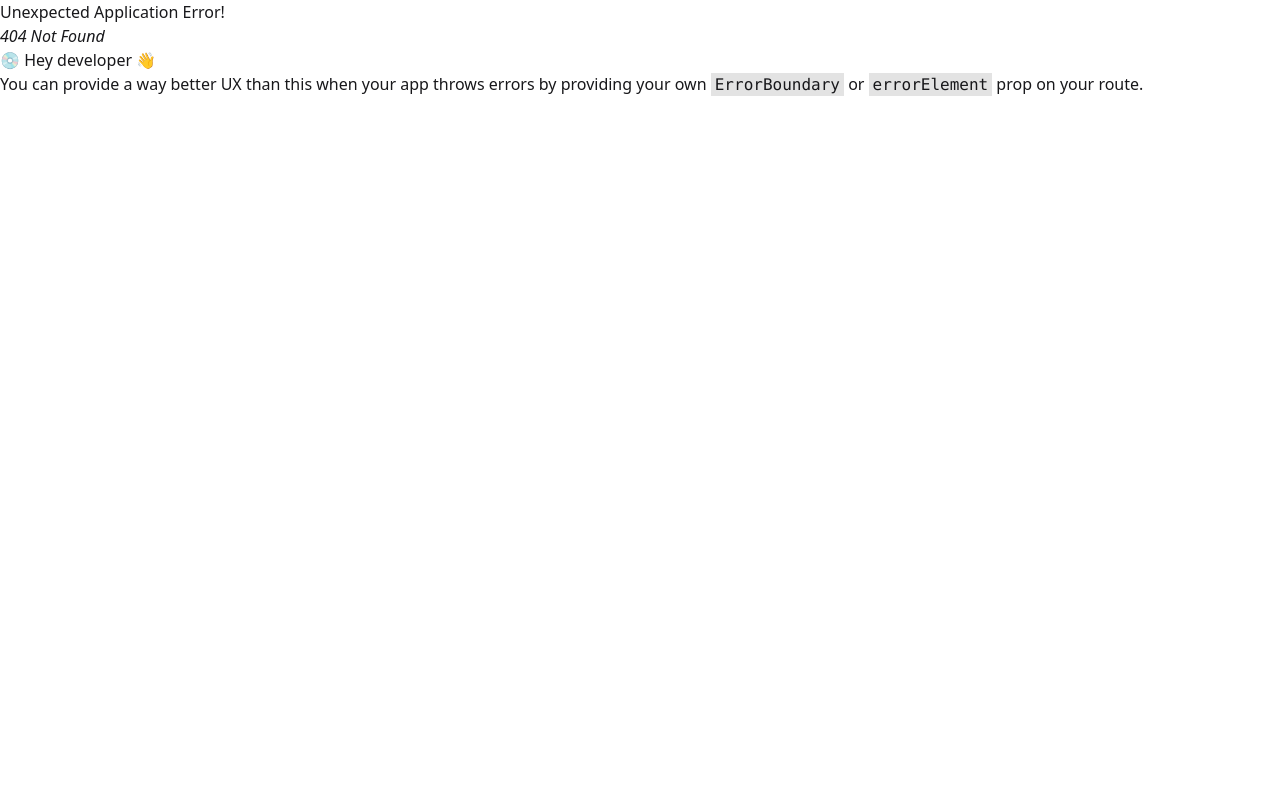
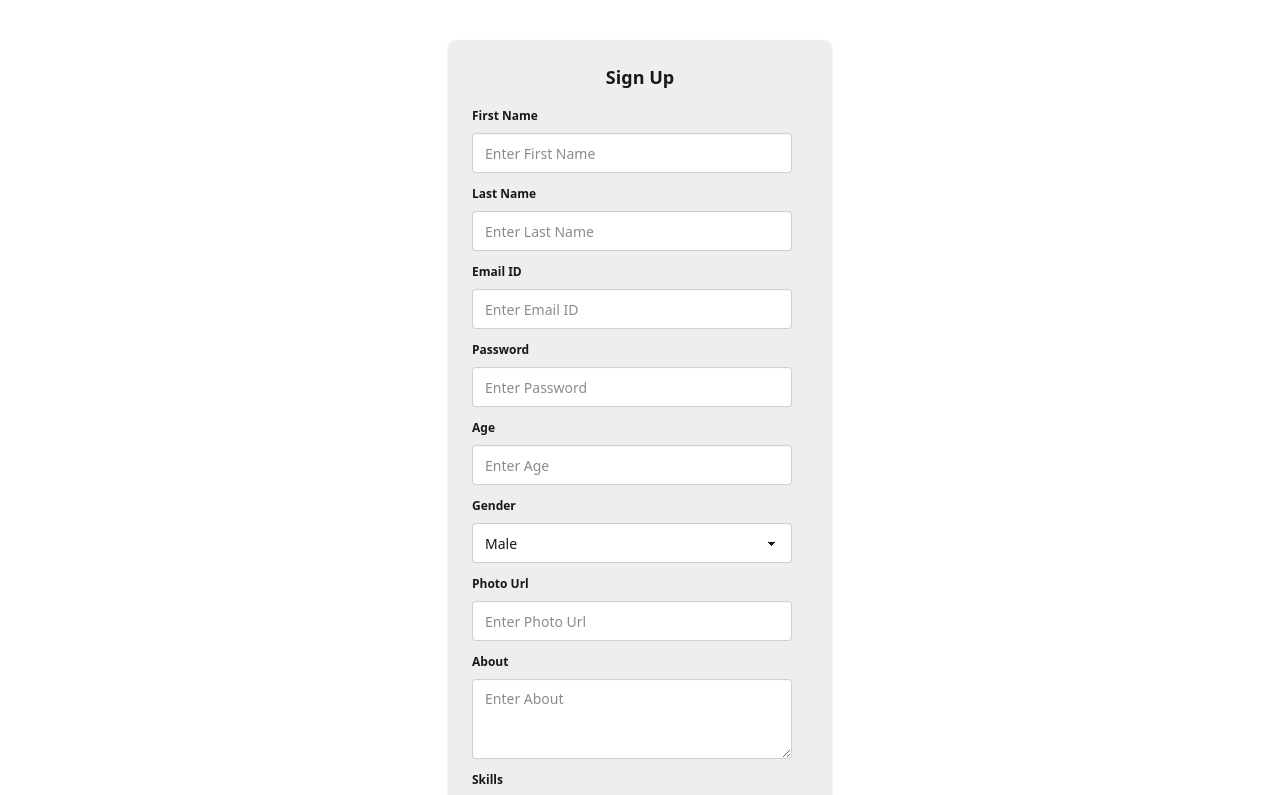
Before and after one commit to VinayakTrikha/Dev-Tinder-Frontend, a React (Vite) app: page /signup in a window 1280 px wide. Before the commit this address had no page. Shown: the top 795 px of the page. Built offline with nearby package versions, Linux system fonts and the light colour scheme.

Commit message:
added forms, requests and connections page

```diff
--- a/src/App.jsx
+++ b/src/App.jsx
@@ -5,6 +5,7 @@ import Layout from "./components/Layout";
 import Feed from "./components/Feed";
 import Connections from "./components/Connections";
 import Requests from "./components/Requests";
+import Signup from "./components/Signup";
 
 const routes = [
   {
@@ -37,6 +38,10 @@ const routes = [
     path: "login",
     element: <Login />,
   },
+  {
+    path: "signup",
+    element: <Signup />,
+  },
 ];
 
 const router = createBrowserRouter(routes);
--- /dev/null
+++ b/src/common/FormField.jsx
@@ -0,0 +1,33 @@
+const FormField = ({
+  label,
+  type = "text",
+  register,
+  name,
+  validation,
+  errors,
+}) => {
+  return (
+    <fieldset className="fieldset">
+      <legend className="fieldset-legend">{label}</legend>
+      {type === "textarea" ? (
+        <textarea
+          className="textarea"
+          placeholder={`Enter ${label}`}
+          {...register(name, validation)}
+        />
+      ) : (
+        <input
+          type={type}
+          className="input"
+          placeholder={`Enter ${label}`}
+          {...register(name, validation)}
+        />
+      )}
+      {errors[name] && (
+        <p className="text-red-500 text-sm mt-1">{errors[name].message}</p>
+      )}
+    </fieldset>
+  );
+};
+
+export default FormField;
--- /dev/null
+++ b/src/common/SelectField.jsx
@@ -0,0 +1,24 @@
+const SelectField = ({
+  label,
+  name,
+  options,
+  register,
+  validation,
+  errors,
+}) => (
+  <fieldset className="fieldset">
+    <legend className="fieldset-legend">{label}</legend>
+    <select className="select" {...register(name, validation)}>
+      {options.map((opt) => (
+        <option key={opt.value} value={opt.value}>
+          {opt.label}
+        </option>
+      ))}
+    </select>
+    {errors[name] && (
+      <p className="text-red-500 text-sm mt-1">{errors[name].message}</p>
+    )}
+  </fieldset>
+);
+
+export default SelectField;
--- /dev/null
+++ b/src/common/SkillsInput.jsx
@@ -0,0 +1,72 @@
+// common/SkillsInput.jsx
+import { useState } from "react";
+
+const SkillsInput = ({ register, setValue, getValues, errors }) => {
+  const [skillInput, setSkillInput] = useState("");
+
+  const addSkill = () => {
+    if (skillInput.trim() === "") return;
+    const currentSkills = getValues("skills") || [];
+    const newSkills = [...currentSkills, skillInput.trim()];
+    setValue("skills", newSkills);
+    setSkillInput("");
+  };
+
+  const removeSkill = (index) => {
+    const currentSkills = getValues("skills") || [];
+    const newSkills = currentSkills.filter((_, i) => i !== index);
+    setValue("skills", newSkills);
+  };
+
+  return (
+    <fieldset className="fieldset">
+      <legend className="fieldset-legend">Skills</legend>
+
+      <div className="flex gap-2 mb-2">
+        <input
+          type="text"
+          className="input flex-1"
+          placeholder="Type a skill and press Add"
+          value={skillInput}
+          onChange={(e) => setSkillInput(e.target.value)}
+          onKeyDown={(e) => {
+            if (e.key === "Enter") {
+              e.preventDefault();
+              addSkill();
+            }
+          }}
+        />
+        <button type="button" className="btn btn-secondary" onClick={addSkill}>
+          Add
+        </button>
+      </div>
+
+      {/* Show badges */}
+      <div className="flex flex-wrap gap-2 mt-3">
+        {(getValues("skills") || []).map((skill, idx) => (
+          <div key={idx} className="badge badge-primary gap-2">
+            {skill}
+            <button
+              type="button"
+              className="btn btn-xs btn-circle"
+              onClick={() => removeSkill(idx)}
+            >
+              ✕
+            </button>
+          </div>
+        ))}
+      </div>
+
+      {/* Hidden input so RHF tracks the array */}
+      <input
+        type="hidden"
+        {...register("skills", { required: "At least 1 skill required" })}
+      />
+      {errors.skills && (
+        <p className="text-red-500 text-sm mt-1">{errors.skills.message}</p>
+      )}
+    </fieldset>
+  );
+};
+
+export default SkillsInput;
--- a/src/common/UserCard.jsx
+++ b/src/common/UserCard.jsx
@@ -13,7 +13,7 @@ const UserCard = ({
     feedData;
 
   return (
-    <div className="card bg-base-300 w-96 shadow-sm ">
+    <div className="card bg-base-300 w-96 h-[400px] shadow-sm ">
       <img
         src={photoUrl}
         alt="Shoes"
--- a/src/components/Connections.jsx
+++ b/src/components/Connections.jsx
@@ -1,6 +1,7 @@
 import axios from "axios";
 import { baseUrl } from "../utils/constants";
 import { useEffect, useState } from "react";
+import { Link } from "react-router-dom";
 
 const Connections = () => {
   const [connectionsArr, setConnectionArr] = useState([]);
@@ -25,10 +26,18 @@ const Connections = () => {
     <div className="flex flex-col my-10">
       <h1 className="font-bold text-3xl mb-6 text-center">Connections</h1>
 
+      {connectionsArr.length < 0 ? (
         <div className="grid grid-cols-1 md:grid-cols-2 lg:grid-cols-3 gap-6">
           {connectionsArr.map((connection) => {
-          const { age, firstName, gender, lastName, photoUrl, about, skills } =
-            connection;
+            const {
+              age,
+              firstName,
+              gender,
+              lastName,
+              photoUrl,
+              about,
+              skills,
+            } = connection;
 
             return (
               <div
@@ -73,6 +82,15 @@ const Connections = () => {
             );
           })}
         </div>
+      ) : (
+        <div className="text-center my-36">
+          No connections. Click &nbsp;
+          <Link to={"/requests"} className=" underline">
+            Request
+          </Link>
+          &nbsp; to make some connections
+        </div>
+      )}
     </div>
   );
 };
--- a/src/components/Feed.jsx
+++ b/src/components/Feed.jsx
@@ -55,7 +55,7 @@ const Feed = () => {
       />
     </div>
   ) : (
-    <></>
+    <div className="text-center my-36">You are all caught up!!</div>
   );
 };
 
--- a/src/components/Login.jsx
+++ b/src/components/Login.jsx
@@ -3,7 +3,7 @@ import { useState } from "react";
 import { useForm } from "react-hook-form";
 import { useDispatch } from "react-redux";
 import { addUser } from "../slices/userSlice";
-import { useNavigate } from "react-router-dom";
+import { Link, useNavigate } from "react-router-dom";
 import { baseUrl } from "../utils/constants";
 
 const Login = () => {
@@ -85,10 +85,14 @@ const Login = () => {
                 )}
               </fieldset>
             </div>
-            <div className="card-actions justify-center mt-[10px]">
+            <div className="card-actions flex flex-col items-center items-baseline mt-[10px]">
               <button type="submit" className="btn btn-primary">
                 Login
               </button>
+              <div className="flex flex-row">
+                New User? &nbsp;
+                <Link to={"/signup"} className=" underline">Sign Up</Link>
+              </div>
             </div>
           </form>
         </div>
--- a/src/components/NavBar.jsx
+++ b/src/components/NavBar.jsx
@@ -3,6 +3,7 @@ import { resetUser } from "../slices/userSlice";
 import { Link, useNavigate } from "react-router-dom";
 import axios from "axios";
 import { baseUrl } from "../utils/constants";
+import { removeFeed } from "../slices/feedSlice";
 
 const NavBar = () => {
   const user = useSelector((store) => store.user);
@@ -13,6 +14,7 @@ const NavBar = () => {
     try {
       await axios.post(`${baseUrl}/logout`, { credentials: true });
       dispatch(resetUser());
+      dispatch(removeFeed())
       navigate("login");
     } catch (error) {
       console.error(error);
--- a/src/components/Requests.jsx
+++ b/src/components/Requests.jsx
@@ -25,7 +25,7 @@ const Requests = () => {
         requestId: id,
       };
       await requestService.reviewRequest(params);
-      const filteredData = requestArr.filter((feed) => feed._id !== id);
+      const filteredData = requestArr.filter((feed) => feed.requestId !== id);
       setRequestArr(filteredData);
     } catch (error) {
       console.error(error);
@@ -40,10 +40,18 @@ const Requests = () => {
     <div className="flex flex-col my-10">
       <h1 className="font-bold text-3xl mb-6 text-center">Requests</h1>
 
+      {requestArr.length > 0 ? (
         <div className="grid grid-cols-1 md:grid-cols-2 lg:grid-cols-3 gap-6">
           {requestArr.map((request) => {
-          const { age, firstName, gender, lastName, photoUrl, about, skills } =
-            request;
+            const {
+              age,
+              firstName,
+              gender,
+              lastName,
+              photoUrl,
+              about,
+              skills,
+            } = request;
 
             return (
               <div
@@ -102,6 +110,9 @@ const Requests = () => {
             );
           })}
         </div>
+      ) : (
+        <div className="text-center my-36">You are all caught up!!</div>
+      )}
     </div>
   );
 };
--- /dev/null
+++ b/src/components/Signup.jsx
@@ -0,0 +1,151 @@
+import axios from "axios";
+import { useState } from "react";
+import { useForm } from "react-hook-form";
+import { useDispatch } from "react-redux";
+import { useNavigate } from "react-router-dom";
+import { baseUrl } from "../utils/constants";
+import { addUser } from "../slices/userSlice";
+
+import FormField from "../common/FormField";
+import SelectField from "../common/SelectField";
+import SkillsInput from "../common//SkillsInput";
+
+const Signup = () => {
+  const {
+    register,
+    handleSubmit,
+    formState: { errors },
+    setValue,
+    getValues,
+  } = useForm({ defaultValues: { skills: [] } });
+
+  const [formError, setFormError] = useState("");
+  const dispatch = useDispatch();
+  const navigate = useNavigate();
+
+  const onSubmit = async (formData) => {
+    try {
+      const response = await axios.post(`${baseUrl}/signup`, formData, {
+        withCredentials: true,
+      });
+      setFormError("");
+      navigate("/login");
+    } catch (error) {
+      setFormError(error.response?.data?.message || "Something went wrong");
+    }
+  };
+
+  return (
+    <div className="flex justify-center my-10">
+      <div className="card bg-base-300 w-96 shadow-sm">
+        <div className="card-body ">
+          <h2 className="card-title justify-center">Sign Up</h2>
+          <form onSubmit={handleSubmit(onSubmit)}>
+            {formError && <div className="text-red-500">{formError}</div>}
+
+            <FormField
+              label="First Name"
+              name="firstName"
+              register={register}
+              validation={{ required: "First name is required" }}
+              errors={errors}
+            />
+
+            <FormField
+              label="Last Name"
+              name="lastName"
+              register={register}
+              validation={{
+                required: "Last name is required",
+                minLength: { value: 6, message: "Min 6 characters" },
+              }}
+              errors={errors}
+            />
+
+            <FormField
+              label="Email ID"
+              name="emailId"
+              register={register}
+              validation={{
+                required: "Email is required",
+                pattern: {
+                  value: /^[^\s@]+@[^\s@]+\.[^\s@]+$/,
+                  message: "Invalid email format",
+                },
+              }}
+              errors={errors}
+            />
+
+            <FormField
+              label="Password"
+              type="password"
+              name="password"
+              register={register}
+              validation={{
+                required: "Password is required",
+                minLength: { value: 6, message: "Min 6 characters" },
+              }}
+              errors={errors}
+            />
+
+            <FormField
+              label="Age"
+              type="number"
+              name="age"
+              register={register}
+              validation={{ required: "Age is required" }}
+              errors={errors}
+            />
+
+            <SelectField
+              label="Gender"
+              name="gender"
+              register={register}
+              validation={{ required: "Gender is required" }}
+              errors={errors}
+              options={[
+                { value: "male", label: "Male" },
+                { value: "female", label: "Female" },
+                { value: "others", label: "Others" },
+              ]}
+            />
+
+            <FormField
+              label="Photo Url"
+              name="photoUrl"
+              register={register}
+              errors={errors}
+            />
+
+            <FormField
+              label="About"
+              type="textarea"
+              name="about"
+              register={register}
+              validation={{
+                required: "About is required",
+                maxLength: { value: 50, message: "Max 50 characters" },
+              }}
+              errors={errors}
+            />
+
+            <SkillsInput
+              register={register}
+              setValue={setValue}
+              getValues={getValues}
+              errors={errors}
+            />
+
+            <div className="card-actions justify-center mt-[10px]">
+              <button type="submit" className="btn btn-primary">
+                Sign Up
+              </button>
+            </div>
+          </form>
+        </div>
+      </div>
+    </div>
+  );
+};
+
+export default Signup;
```
Lines whose indentation alone changed are shown as unchanged.
